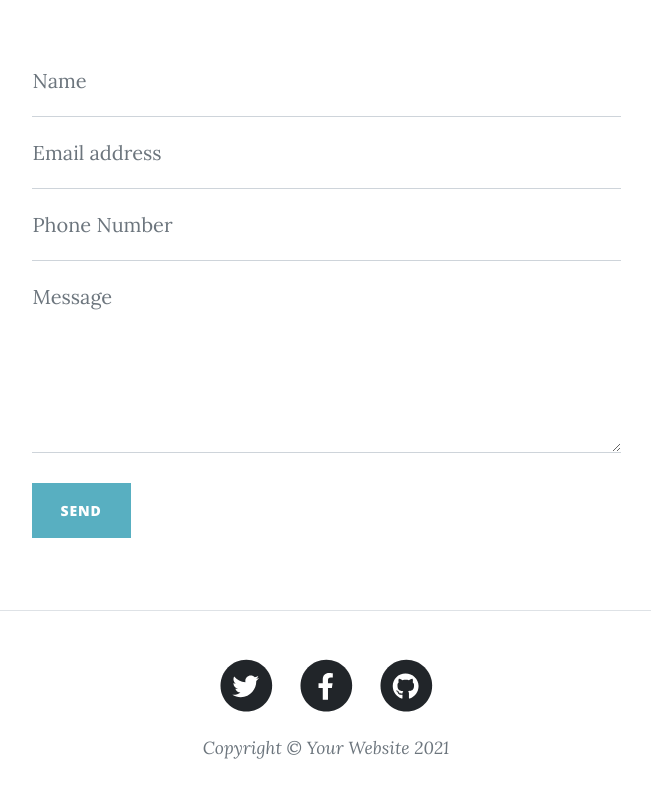
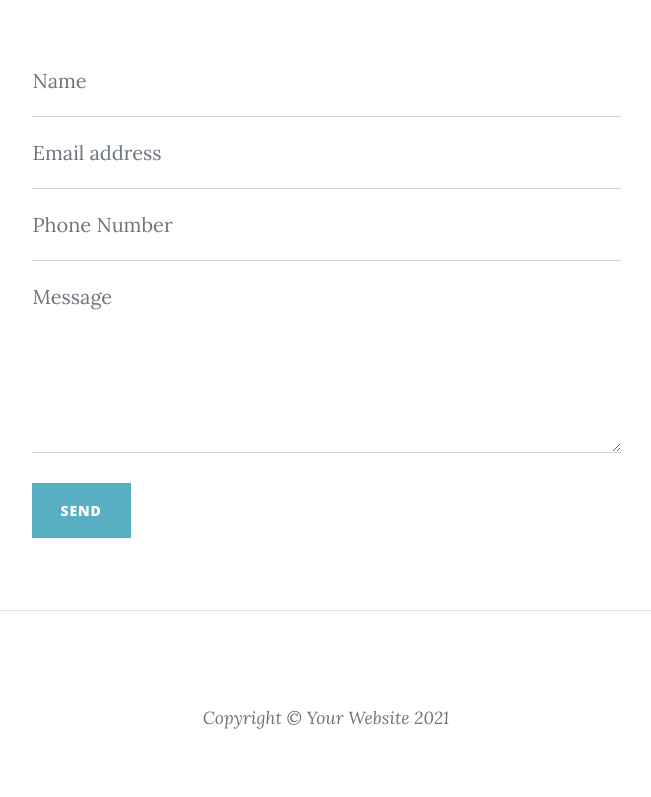
Before and after one commit to 19ANISH/Blog-page-template, a plain HTML site: page contact.html in a window 1280 px wide. Shown: the part 675-1472 px from the top of the page, without its empty margins (314-965 px from the left). Drawn offline with nearby package versions, Linux system fonts and the light colour scheme.

Commit message:
Update contact.html

```diff
--- a/contact.html
+++ b/contact.html
@@ -5,7 +5,7 @@
         <meta name="viewport" content="width=device-width, initial-scale=1, shrink-to-fit=no" />
         <meta name="description" content="" />
         <meta name="author" content="" />
-        <title>Clean Blog - Start Bootstrap Theme</title>
+        <title>Contact Page</title>
         <link rel="icon" type="image/x-icon" href="assets/favicon.ico" />
         <!-- Font Awesome icons (free version)-->
         <script src="https://use.fontawesome.com/releases/v5.15.3/js/all.js" crossorigin="anonymous"></script>
@@ -19,7 +19,7 @@
         <!-- Navigation-->
         <nav class="navbar navbar-expand-lg navbar-light" id="mainNav">
             <div class="container px-4 px-lg-5">
-                <a class="navbar-brand" href="index.html">Start Bootstrap</a>
+
                 <button class="navbar-toggler" type="button" data-bs-toggle="collapse" data-bs-target="#navbarResponsive" aria-controls="navbarResponsive" aria-expanded="false" aria-label="Toggle navigation">
                     Menu
                     <i class="fas fa-bars"></i>
@@ -28,7 +28,7 @@
                     <ul class="navbar-nav ms-auto py-4 py-lg-0">
                         <li class="nav-item"><a class="nav-link px-lg-3 py-3 py-lg-4" href="index.html">Home</a></li>
                         <li class="nav-item"><a class="nav-link px-lg-3 py-3 py-lg-4" href="about.html">About</a></li>
-                        <li class="nav-item"><a class="nav-link px-lg-3 py-3 py-lg-4" href="post.html">Sample Post</a></li>
+                        <li class="nav-item"><a class="nav-link px-lg-3 py-3 py-lg-4" href="post.html">Post</a></li>
                         <li class="nav-item"><a class="nav-link px-lg-3 py-3 py-lg-4" href="contact.html">Contact</a></li>
                     </ul>
                 </div>
@@ -116,28 +116,13 @@
                     <div class="col-md-10 col-lg-8 col-xl-7">
                         <ul class="list-inline text-center">
                             <li class="list-inline-item">
-                                <a href="#!">
-                                    <span class="fa-stack fa-lg">
-                                        <i class="fas fa-circle fa-stack-2x"></i>
-                                        <i class="fab fa-twitter fa-stack-1x fa-inverse"></i>
-                                    </span>
-                                </a>
+
                             </li>
                             <li class="list-inline-item">
-                                <a href="#!">
-                                    <span class="fa-stack fa-lg">
-                                        <i class="fas fa-circle fa-stack-2x"></i>
-                                        <i class="fab fa-facebook-f fa-stack-1x fa-inverse"></i>
-                                    </span>
-                                </a>
+
                             </li>
                             <li class="list-inline-item">
-                                <a href="#!">
-                                    <span class="fa-stack fa-lg">
-                                        <i class="fas fa-circle fa-stack-2x"></i>
-                                        <i class="fab fa-github fa-stack-1x fa-inverse"></i>
-                                    </span>
-                                </a>
+
                             </li>
                         </ul>
                         <div class="small text-center text-muted fst-italic">Copyright &copy; Your Website 2021</div>
```
